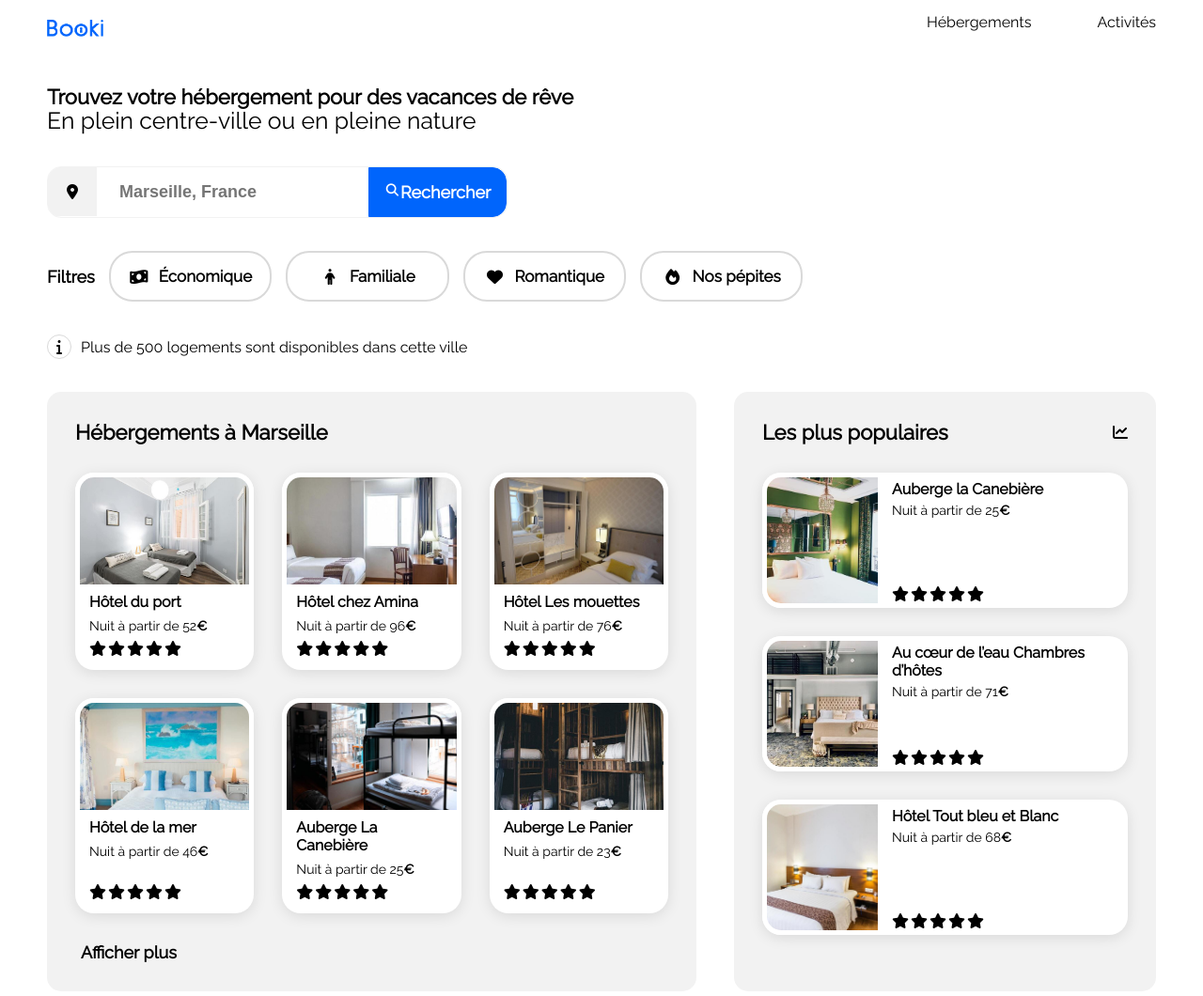
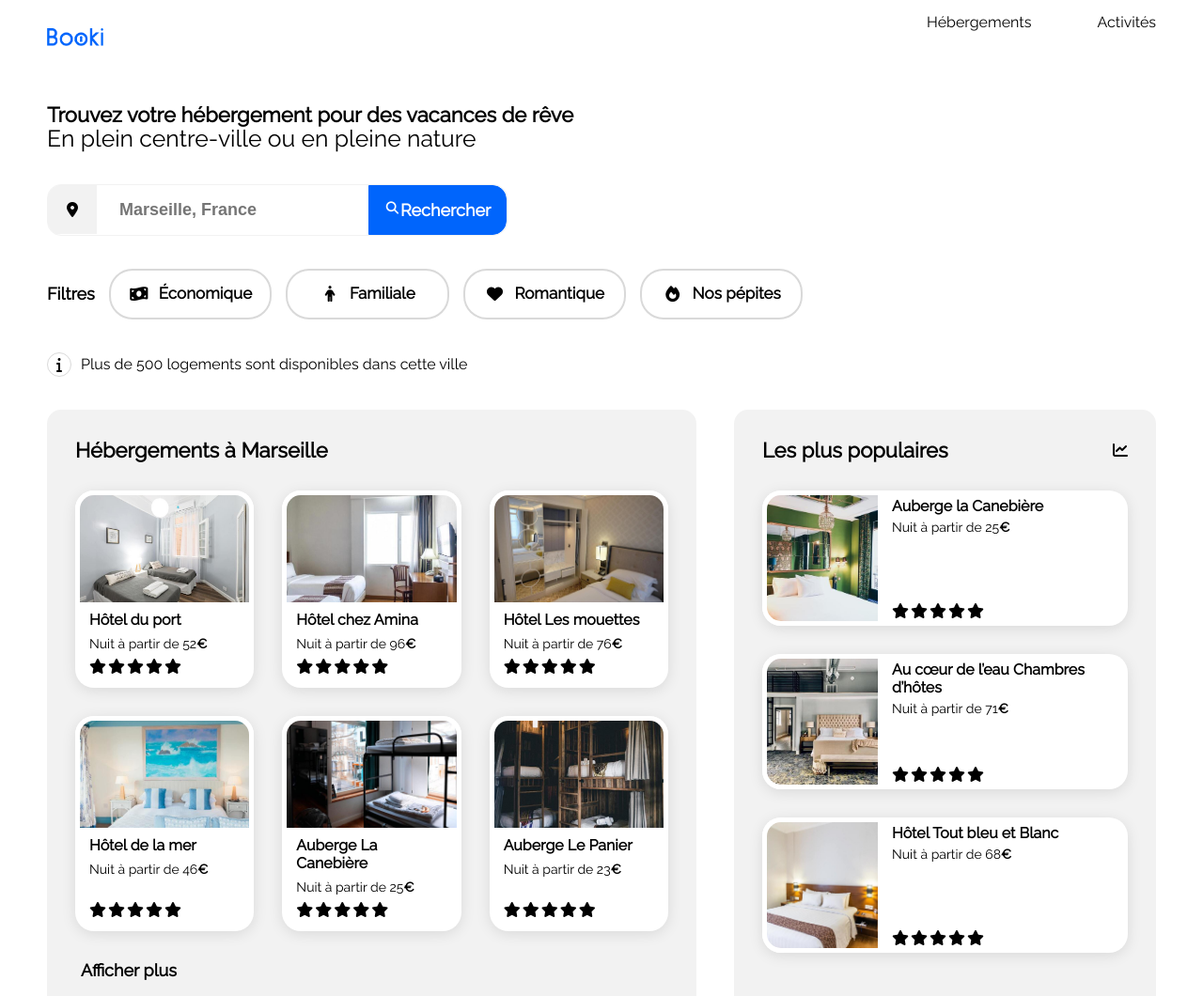
Before and after one commit to Vincentvdt/Projet1_OC_Booki, a plain HTML site: page index.html in a window 1280 px wide. Shown: the top 1060 px of the page at 94% size. Drawn offline with Linux system fonts and the light colour scheme.

Commit message:
fix header size ann logo padding

```diff
--- a/style.css
+++ b/style.css
@@ -55,15 +55,15 @@ h2 {
 
 .header {
     display: flex;
-    align-items: center;
+    align-items: flex-start;
     justify-content: space-between;
-    height: 60px
 }
 
 .header__logo {
     max-width: 60px;
     height: auto;
-    object-fit: contain
+    object-fit: contain;
+    padding: 30px 0;
 }
 
 .header__nav {
```
